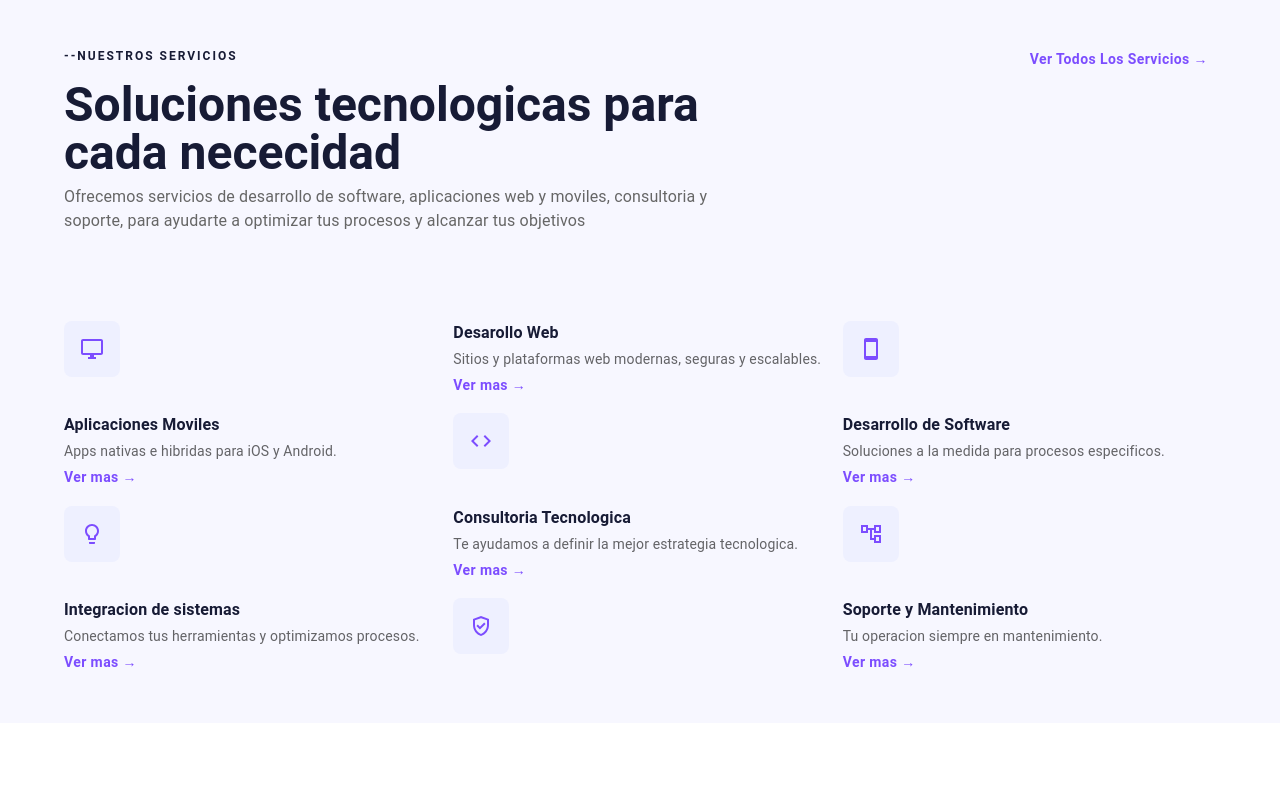
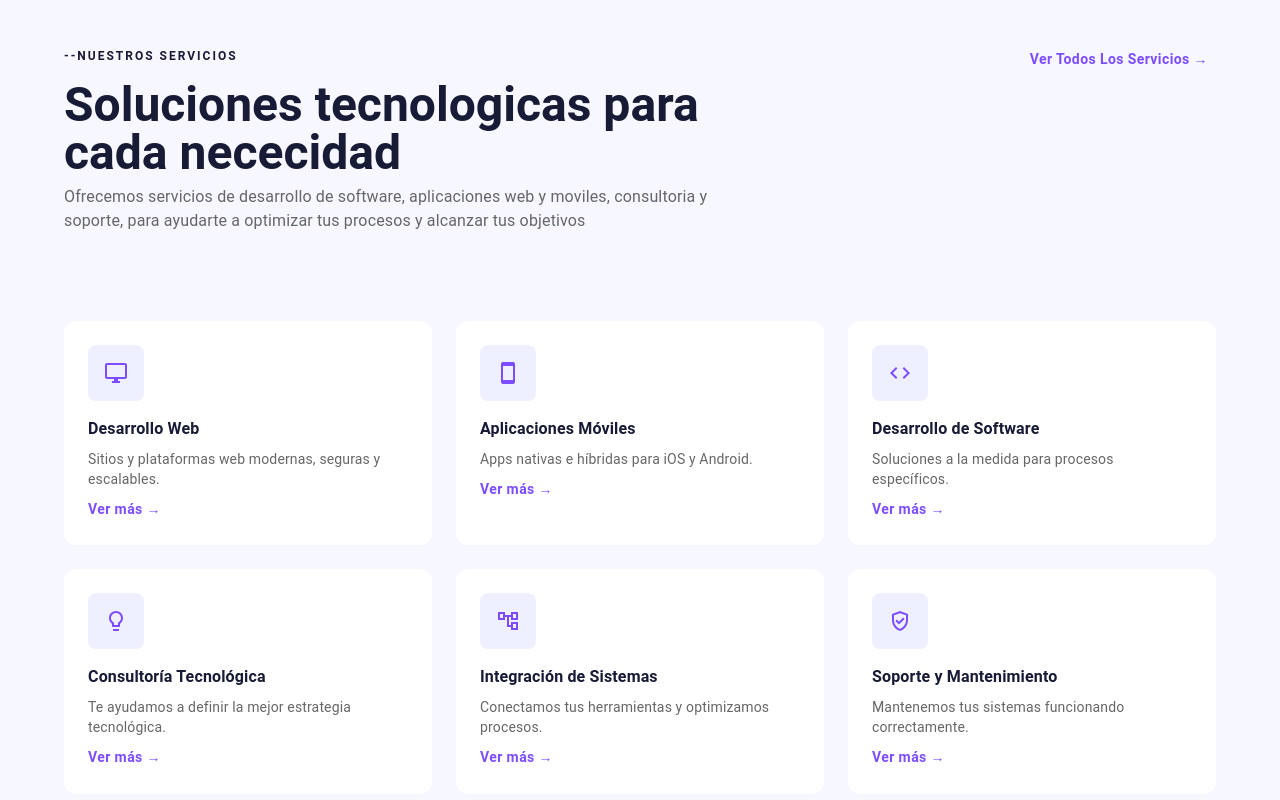
Before and after one commit to jessicahernandezt/dev-nova-solutions, a React (Vite) app: page / in a window 1280 px wide. Shown: the part 681-1481 px from the top of the page. Before the commit the page ends 1404 px from the top, so only its background shows below. Built offline with nearby package versions, Linux system fonts and the light colour scheme.

Commit message:
feat:Termine la seccion de servicios xd

```diff
--- a/src/components/Servicios.jsx
+++ b/src/components/Servicios.jsx
@@ -2,6 +2,7 @@ import { DesktopWindowsOutlined, SmartphoneOutlined, CodeOutlined, LightbulbOutl
 import {
     Box,
     Button,
+    Card,
     Container,
     Typography
 } from '@mui/material'
@@ -47,36 +48,16 @@ function Servicios() {
                         <Button sx={{color: '#7c4dff', textTransform: 'none', fontWeight:'bold' }}>Ver Todos Los Servicios →</Button>
                 </Box>
 
-                <Box sx={{
+                    <Box
+                    sx={{
                         display: 'grid',
-                    gridTemplateColumns: 'repeat(3, 1fr)',
-                    gap: 2,
+                        gridTemplateColumns: {xs: '1fr',sm: 'repeat(2, 1fr)',md: 'repeat(3, 1fr)',},
+                        gap: 3,
                         mt: 6,
-                }}>
-                    <Box sx={{
-                        width: 56,
-                        height: 56,
-                        flexShrink: 0,
-                        borderRadius: 2,
-                        bgcolor: '#eef0ff',
-                        color: '#7c4dff',
-                        display: 'grid',
-                        placeItems: 'center',
-                        }}>
-                        <DesktopWindowsOutlined />
-                    </Box>
-                        <Box>
-                            <Typography sx={{ fontWeight: 'bold', color: '#171b35'}}>
-                            Desarollo Web
-                            </Typography>
-                            <Typography variant='body2' sx={{ color: 'text.secondary', my: 0.5}}>
-                            Sitios y plataformas web modernas, seguras y escalables.
-                            </Typography>
-                            <Button sx={{ color: '#7c4dff', textTransform: 'none', fontWeight: 'bold', p: 0}}>
-                                Ver mas →
-                            </Button>
-                        </Box>
+                    }}
+                    >
 
+                    <Box sx={{ p: 3, borderRadius: 3, bgcolor: '#fff' }}>
                         <Box sx={{
                             width: 56,
                             height: 56,
@@ -84,22 +65,23 @@ function Servicios() {
                             bgcolor: '#eef0ff',
                             color: '#7c4dff',
                             display: 'grid',
-                                placeItems: 'center',
+                            placeItems: 'center', mb: 2,
                             }}>
-                            <SmartphoneOutlined />
+                            <DesktopWindowsOutlined />
                         </Box>
-                            <Box>
-                                <Typography sx={{ fontWeight: 'bold', color: '#171b35'}}>
-                                    Aplicaciones Moviles
+                        <Typography sx={{ fontWeight: 'bold', color: '#171b35' }}>
+                        Desarrollo Web
                         </Typography>
-                                <Typography variant='body2' sx={{ color: 'text.secondary', my: 0.5}}>
-                                    Apps nativas e hibridas para iOS y Android.
+                        <Typography variant="body2" sx={{ color: 'text.secondary', my: 1 }}>
+                        Sitios y plataformas web modernas, seguras y escalables.
                         </Typography>
-                                <Button sx={{ color: '#7c4dff', textTransform: 'none', fontWeight: 'bold', p: 0}}>
-                                    Ver mas →
+                        <Button sx={{ color: '#7c4dff', textTransform: 'none', fontWeight: 'bold', p: 0 }}>
+                        Ver más →
                         </Button>
                     </Box>
 
+
+                    <Box sx={{ p: 3, borderRadius: 3, bgcolor: '#fff' }}>
                         <Box sx={{
                             width: 56,
                             height: 56,
@@ -107,22 +89,23 @@ function Servicios() {
                             bgcolor: '#eef0ff',
                             color: '#7c4dff',
                             display: 'grid',
-                            placeItems: 'center',
+                            placeItems: 'center', mb: 2,
                         }}>
-                            <CodeOutlined />
+                        <SmartphoneOutlined />
                         </Box>
-                            <Box>
-                                <Typography sx={{ fontWeight: 'bold', color: '#171b35'}}>
-                                    Desarrollo de Software
+                        <Typography sx={{ fontWeight: 'bold', color: '#171b35' }}>
+                        Aplicaciones Móviles
                         </Typography>
-                                <Typography variant='body2' sx={{ color: 'text.secondary', my: 0.5}}>
-                                    Soluciones a la medida para procesos especificos.
+                        <Typography variant="body2" sx={{ color: 'text.secondary', my: 1 }}>
+                        Apps nativas e híbridas para iOS y Android.
                         </Typography>
-                                <Button sx={{ color: '#7c4dff', textTransform: 'none', fontWeight: 'bold', p: 0}}>
-                                    Ver mas →
+                        <Button sx={{ color: '#7c4dff', textTransform: 'none', fontWeight: 'bold', p: 0 }}>
+                        Ver más →
                         </Button>
                     </Box>
 
+
+                    <Box sx={{ p: 3, borderRadius: 3, bgcolor: '#fff' }}>
                         <Box sx={{
                             width: 56,
                             height: 56,
@@ -130,22 +113,23 @@ function Servicios() {
                             bgcolor: '#eef0ff',
                             color: '#7c4dff',
                             display: 'grid',
-                            placeItems: 'center',
+                            placeItems: 'center', mb: 2,
                         }}>
-                            <LightbulbOutlined />
+                        <CodeOutlined />
                         </Box>
-                            <Box>
-                                <Typography sx={{ fontWeight: 'bold', color: '#171b35'}}>
-                                    Consultoria Tecnologica
+                        <Typography sx={{ fontWeight: 'bold', color: '#171b35' }}>
+                        Desarrollo de Software
                         </Typography>
-                                <Typography variant='body2' sx={{ color: 'text.secondary', my: 0.5}}>
-                                    Te ayudamos a definir la mejor estrategia tecnologica.
+                        <Typography variant="body2" sx={{ color: 'text.secondary', my: 1 }}>
+                        Soluciones a la medida para procesos específicos.
                         </Typography>
-                                <Button sx={{ color: '#7c4dff', textTransform: 'none', fontWeight: 'bold', p: 0}}>
-                                    Ver mas →
+                        <Button sx={{ color: '#7c4dff', textTransform: 'none', fontWeight: 'bold', p: 0 }}>
+                        Ver más →
                         </Button>
                     </Box>
 
+
+                    <Box sx={{ p: 3, borderRadius: 3, bgcolor: '#fff' }}>
                         <Box sx={{
                             width: 56,
                             height: 56,
@@ -153,22 +137,23 @@ function Servicios() {
                             bgcolor: '#eef0ff',
                             color: '#7c4dff',
                             display: 'grid',
-                            placeItems: 'center',
+                            placeItems: 'center', mb: 2,
                         }}>
-                            <AccountTreeOutlined />
+                        <LightbulbOutlined />
                         </Box>
-                            <Box>
-                                <Typography sx={{ fontWeight: 'bold', color: '#171b35'}}>
-                                    Integracion de sistemas
+                        <Typography sx={{ fontWeight: 'bold', color: '#171b35' }}>
+                        Consultoría Tecnológica
                         </Typography>
-                                <Typography variant='body2' sx={{ color: 'text.secondary', my: 0.5}}>
-                                    Conectamos tus herramientas y optimizamos procesos.
+                        <Typography variant="body2" sx={{ color: 'text.secondary', my: 1 }}>
+                        Te ayudamos a definir la mejor estrategia tecnológica.
                         </Typography>
-                                <Button sx={{ color: '#7c4dff', textTransform: 'none', fontWeight: 'bold', p: 0}}>
-                                    Ver mas →
+                        <Button sx={{ color: '#7c4dff', textTransform: 'none', fontWeight: 'bold', p: 0 }}>
+                        Ver más →
                         </Button>
                     </Box>
 
+
+                    <Box sx={{ p: 3, borderRadius: 3, bgcolor: '#fff' }}>
                         <Box sx={{
                             width: 56,
                             height: 56,
@@ -176,22 +161,46 @@ function Servicios() {
                             bgcolor: '#eef0ff',
                             color: '#7c4dff',
                             display: 'grid',
-                            placeItems: 'center',
+                            placeItems: 'center', mb: 2,
+                        }}>
+                        <AccountTreeOutlined />
+                        </Box>
+                        <Typography sx={{ fontWeight: 'bold', color: '#171b35' }}>
+                        Integración de Sistemas
+                        </Typography>
+                        <Typography variant="body2" sx={{ color: 'text.secondary', my: 1 }}>
+                        Conectamos tus herramientas y optimizamos procesos.
+                        </Typography>
+                        <Button sx={{ color: '#7c4dff', textTransform: 'none', fontWeight: 'bold', p: 0 }}>
+                        Ver más →
+                        </Button>
+                    </Box>
+
+
+                    <Box sx={{ p: 3, borderRadius: 3, bgcolor: '#fff' }}>
+                        <Box sx={{
+                            width: 56,
+                            height: 56,
+                            borderRadius: 2,
+                            bgcolor: '#eef0ff',
+                            color: '#7c4dff',
+                            display: 'grid',
+                            placeItems: 'center', mb: 2,
                         }}>
                         <GppGoodOutlined />
                         </Box>
-                            <Box>
-                                <Typography sx={{ fontWeight: 'bold', color: '#171b35'}}>
+                        <Typography sx={{ fontWeight: 'bold', color: '#171b35' }}>
                         Soporte y Mantenimiento
                         </Typography>
-                                <Typography variant='body2' sx={{ color: 'text.secondary', my: 0.5}}>
-                                    Tu operacion siempre en mantenimiento.
+                        <Typography variant="body2" sx={{ color: 'text.secondary', my: 1 }}>
+                        Mantenemos tus sistemas funcionando correctamente.
                         </Typography>
-                                <Button sx={{ color: '#7c4dff', textTransform: 'none', fontWeight: 'bold', p: 0}}>
-                                    Ver mas →
+                        <Button sx={{ color: '#7c4dff', textTransform: 'none', fontWeight: 'bold', p: 0 }}>
+                        Ver más →
                         </Button>
                     </Box>
 </Box>
+
             </Container>
         </Box>
     )
```
Lines whose indentation alone changed are shown as unchanged.
